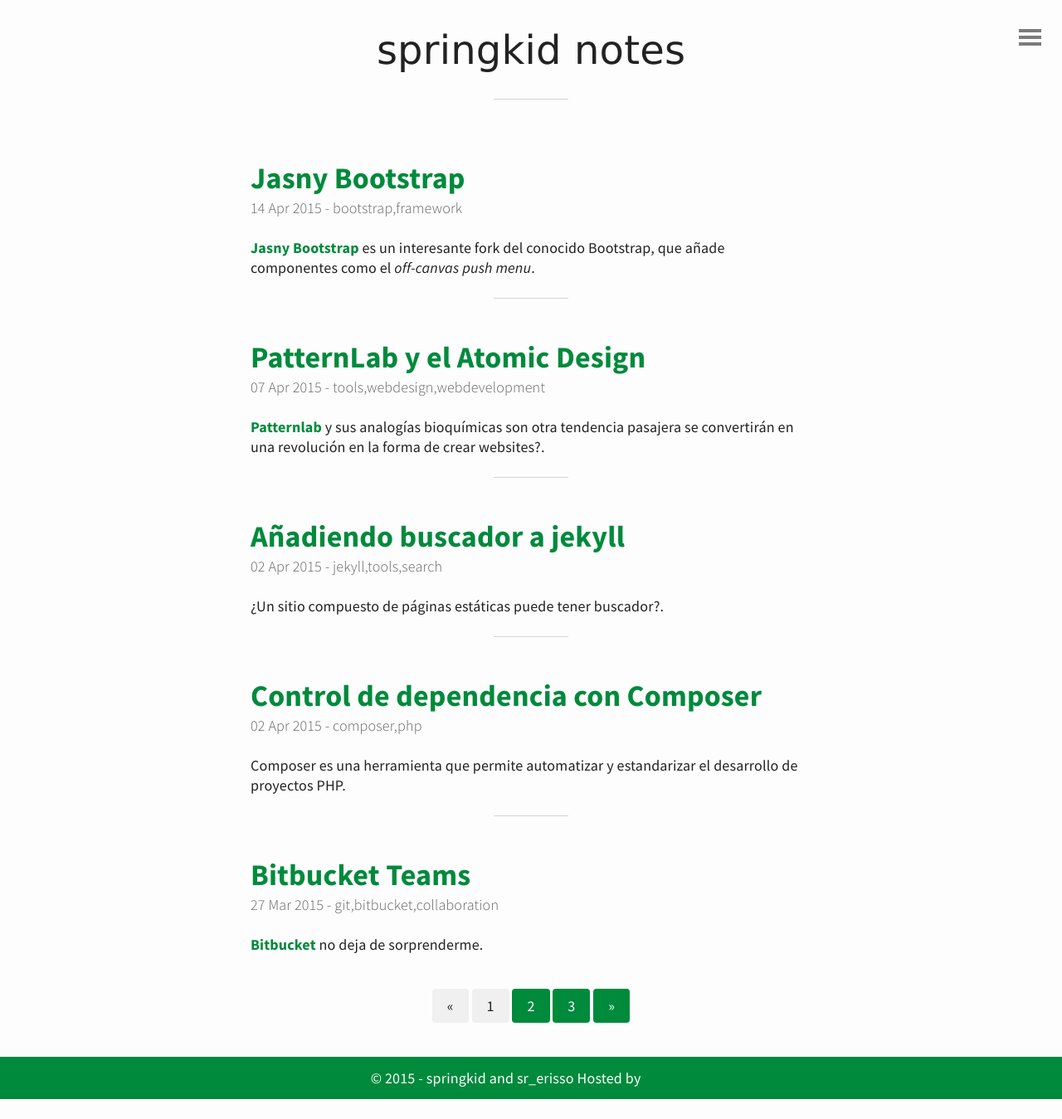
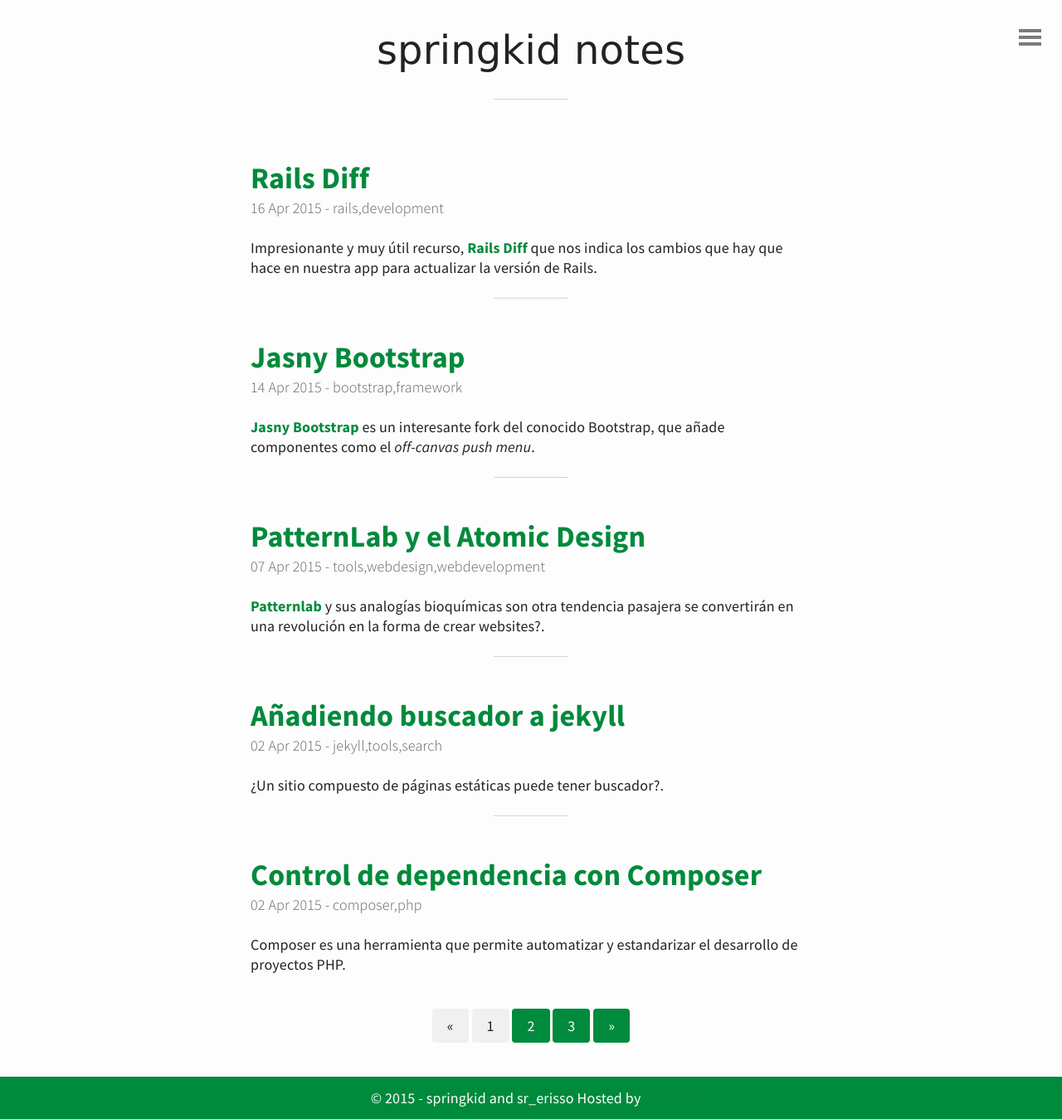
Before and after one commit to springkid/springkid.github.io, a Jekyll site: the page built from index.html, in a window 1280 px wide. Shown: the whole page at 83% size. Built offline with Jekyll 4.4.1, drawn with Linux system fonts in a browser that asks for light colours; the list of posts is cut into pages by our own code; before the commit the page ends 1325 px from its top, so only the background shows below that.

Commit message:
Rails diff post ycambios en About

```diff
--- /dev/null
+++ b/_posts/2015-04-16-rails-diff.md
@@ -0,0 +1,12 @@
+---
+layout: post
+title: Rails Diff
+date:   2015-04-16 12:15:00
+categories: rails, development
+tags: howto, configuration
+
+---
+
+Impresionante y muy útil recurso, [Rails Diff](http://railsdiff.org) que nos indica los cambios que hay que hace en nuestra app para actualizar la versión de Rails.
+
+Muy útil.
--- a/about.html
+++ b/about.html
@@ -2,7 +2,8 @@
 layout: default
 ---
 
-<h3>About springkid</h3>
+<h3>About springkid notes</h3>
 <div>
-	<p>This is the personal page of springkid, a developer with great curiosity.</p>
+	<p>The personal page of a software developer with a great curiosity.</p>
+    <p>A collection of notes about software development, technology, music and random things.</p>
 </div>
```
